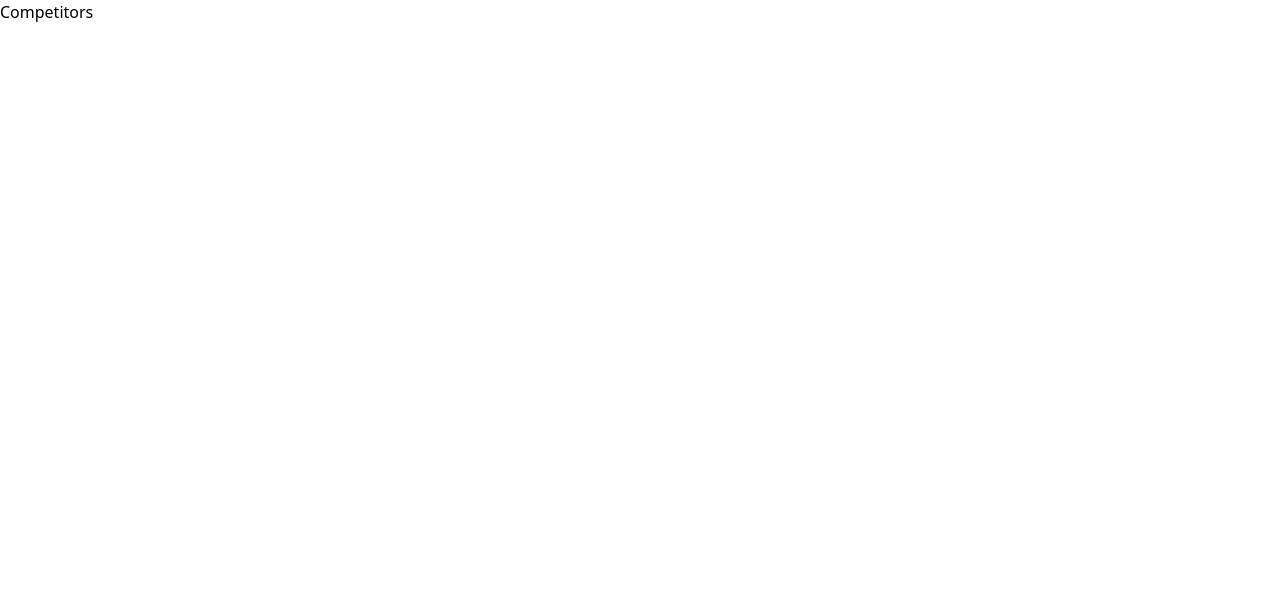
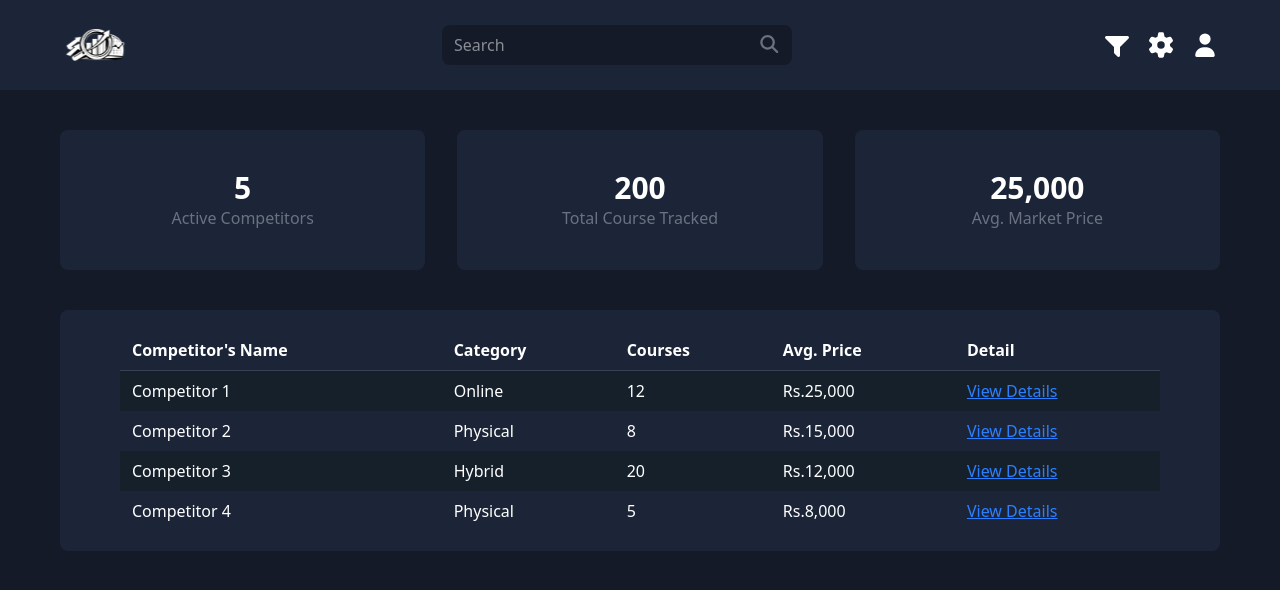
Before and after one commit to GKisi27/Market-Competitor-Analyzer, a React app in the folder frontend/: page /competitors in a window 1280 px wide. Shown: the top 590 px of the page. Built offline with nearby package versions, Linux system fonts and the light colour scheme; the HTML template or start-up script is replaced by a standard one.

Commit message:
pages created

```diff
--- /dev/null
+++ b/frontend/src/components/CompetitorDetail.jsx
@@ -0,0 +1,41 @@
+import React from "react";
+import { FontAwesomeIcon } from "@fortawesome/react-fontawesome";
+import {
+  faEnvelope,
+  faGlobe,
+  faLocation,
+} from "@fortawesome/free-solid-svg-icons";
+
+const CompetitorDetail = () => {
+  return (
+    <div>
+      <div className="mt-[60px] bg-[#1B2537] h-[300px] rounded-lg p-6 mx-15 text-white flex items-center">
+        <div className="flex items-center gap-4">
+          <h1 className="h-[150px] w-[150px] bg-gray-300 rounded-lg flex items-center justify-center text-black">
+            Logo
+          </h1>
+          <div>
+            <h2 className="font-bold text-xl">TechPro Academy</h2>
+            <div className="flex items-center gap-4">
+              <div className="flex items-center gap-2">
+                <FontAwesomeIcon icon={faEnvelope} />
+                <p>Techproacademy@gmail.com</p>
+              </div>
+              <div className="flex items-center gap-2">
+                <FontAwesomeIcon icon={faLocation} />
+                <p>Suryabinayak-3, Bhaktapur</p>
+              </div>
+              <p>EST. 1994</p>
+            </div>
+            <div className="flex items-center gap-2 text-blue-400 underline">
+              <FontAwesomeIcon icon={faGlobe} />
+              <p>WWW.TechProAcademy.com</p>
+            </div>
+          </div>
+        </div>
+      </div>
+    </div>
+  );
+};
+
+export default CompetitorDetail;
--- /dev/null
+++ b/frontend/src/components/CompetitorList.jsx
@@ -0,0 +1,47 @@
+import React from 'react'
+import { Link, useNavigate } from 'react-router-dom'
+
+const dummyCompetitors = [
+  { id: 1, name: 'Competitor 1', category: 'Online', courses: 12, avgPrice: 'Rs.25,000' },
+  { id: 2, name: 'Competitor 2', category: 'Physical', courses: 8, avgPrice: 'Rs.15,000' },
+  { id: 3, name: 'Competitor 3', category: 'Hybrid', courses: 20, avgPrice: 'Rs.12,000' },
+  { id: 4, name: 'Competitor 4', category: 'Physical', courses: 5, avgPrice: 'Rs.8,000' },
+]
+
+const CompetitorList = () => {
+
+  return (
+    <div className="bg-[#1B2537] mt-10 rounded-lg px-15 py-5 mx-15 text-white">
+      <div className="overflow-x-auto">
+        <table className="min-w-full text-left">
+          <thead>
+            <tr className="border-b border-gray-700">
+              <th className="py-2 px-3">Competitor's Name</th>
+              <th className="py-2 px-3">Category</th>
+              <th className="py-2 px-3">Courses</th>
+              <th className="py-2 px-3">Avg. Price</th>
+              <th className="py-2 px-3">Detail</th>
+            </tr>
+          </thead>
+          <tbody>
+            {dummyCompetitors.map((c) => (
+              <tr key={c.id} className="odd:bg-[#16202b]">
+                <td className="py-2 px-3">{c.name}</td>
+                <td className="py-2 px-3">{c.category}</td>
+                <td className="py-2 px-3">{c.courses}</td>
+                <td className="py-2 px-3">{c.avgPrice}</td>
+                <Link to={`/competitors/${c.id}`}>
+                  <td className="py-2 px-3 text-blue-500 underline cursor-pointer">
+                    View Details
+                  </td>
+                </Link>
+              </tr>
+            ))}
+          </tbody>
+        </table>
+      </div>
+    </div>
+  )
+}
+
+export default CompetitorList
--- /dev/null
+++ b/frontend/src/components/CompetitorReport.jsx
@@ -0,0 +1,43 @@
+import React from "react";
+import { Link } from "react-router-dom";
+
+const CompetitorReport = () => {
+  return (
+    <div className="text-white px-15 mt-10">
+
+      <div className="flex justify-between items-center gap-8">
+        <Link
+          to="/"
+          className="bg-[#1B2537] w-1/3 h-35 px-10 py-5 rounded-lg flex justify-center place-items-center"
+        >
+          <div className="flex flex-col items-center">
+            <h2 className="text-3xl font-bold">5</h2>
+            <p className="text-gray-500">Active Competitors</p>
+          </div>
+        </Link>
+
+        <Link
+          to="/"
+          className="bg-[#1B2537] w-1/3 h-35 px-10 py-5 rounded-lg flex justify-center place-items-center"
+        >
+          <div className="flex flex-col items-center">
+            <h2 className="text-3xl font-bold">200</h2>
+            <p className="text-gray-500">Total Course Tracked</p>
+          </div>
+        </Link>
+
+        <Link
+          to="/"
+          className="bg-[#1B2537] w-1/3 h-35 px-10 py-5 rounded-lg flex justify-center place-items-center"
+        >
+          <div className="flex flex-col items-center">
+            <h2 className="text-3xl font-bold">25,000</h2>
+            <p className="text-gray-500">Avg. Market Price</p>
+          </div>
+        </Link>
+      </div>
+    </div>
+  );
+};
+
+export default CompetitorReport;
--- a/frontend/src/components/Navbar.jsx
+++ b/frontend/src/components/Navbar.jsx
@@ -26,7 +26,7 @@
         <div className='bg-[#141A28] w-87.5 h-10 p-3 rounded-lg flex justify-between items-center '>
             {/* <p className='text-gray-500'>Search</p> */}
             <input className='text-white w-4/5 outline-none'
-            placeholder='search'
+            placeholder='Search'
 
              onChange={(e)=>{
                 setSearchtext(e.target.value)
--- a/frontend/src/components/Reports.jsx
+++ b/frontend/src/components/Reports.jsx
@@ -13,7 +13,7 @@
       <p className="mb-1">key performance</p>
 
       {/* section where price index gap and cmpetitors are shhown */}
-      <div className="flex justify-between items-center gap-15">
+      <div className="flex justify-between items-center gap-8">
         {/* price index card */}
         <Link
           to="/price-index"
--- /dev/null
+++ b/frontend/src/components/TopCourses.jsx
@@ -0,0 +1,36 @@
+import React from 'react'
+import { FontAwesomeIcon } from '@fortawesome/react-fontawesome'
+import { faClock as Clock } from '@fortawesome/free-regular-svg-icons'
+
+const courses = [
+  { id: 1, name: 'Data Science with Python', price: 'Rs. 25,000', duration: '4 Months' },
+  { id: 2, name: 'React', price: 'Rs. 15,000', duration: '2 Months' },
+  { id: 3, name: 'Mern Fullstack', price: 'Rs. 40,000', duration: '5 Months' },
+  { id: 4, name: 'Artificial Intelligence', price: 'Rs. 20,000', duration: '3 Months' },
+]
+
+const TopCourses = () => {
+  return (
+    <div className="bg-[#1B2537] rounded-lg p-6 text-white mt-10 mx-15">
+      <h2 className="text-xl font-semibold mb-6">Top Courses :</h2>
+      <div className="space-y-4">
+        {courses.map((course) => (
+          <div className="bg-[#16202b] rounded-lg p-4 flex justify-between items-center">
+            <div>
+              <p className="text-sm font-medium">{course.name}</p>
+            </div>
+            <div className="flex items-center gap-6">
+              <span className="text-sm font-semibold">{course.price}</span>
+              <div className="flex items-center gap-2">
+                <FontAwesomeIcon icon={Clock} className="w-4 h-4" />
+                <span className="text-sm">{course.duration}</span>
+              </div>
+            </div>
+          </div>
+        ))}
+      </div>
+    </div>
+  )
+}
+
+export default TopCourses
--- a/frontend/src/pages/Competitors.jsx
+++ b/frontend/src/pages/Competitors.jsx
@@ -1,8 +1,16 @@
 import React from 'react'
+import Navbar from '../components/Navbar'
+import Reports from '../components/Reports'
+import CompetitorReport from '../components/CompetitorReport'
+import CompetitorList from '../components/CompetitorList'
 
 const Competitors = () => {
   return (
-    <div>Competitors</div>
+    <div className='bg-[#141A28] w-full min-h-screen'>
+      <Navbar/>
+      <CompetitorReport/>
+      <CompetitorList/>
+    </div>
   )
 }
 
--- a/frontend/src/pages/CompetitorsDetails.jsx
+++ b/frontend/src/pages/CompetitorsDetails.jsx
@@ -1,9 +1,16 @@
-import React from 'react'
+import React from "react";
+import Navbar from "../components/Navbar";
+import CompetitorDetail from "../components/CompetitorDetail";
+import TopCourses from "../components/TopCourses";
 
 const CompetitorsDetails = () => {
   return (
-    <div>CompetitorsDetails</div>
-  )
-}
+    <div className="bg-[#141A28] w-full">
+      <Navbar />
+      <CompetitorDetail />
+      <TopCourses/>
+    </div>
+  );
+};
 
-export default CompetitorsDetails
+export default CompetitorsDetails;
```
Also changed, not shown: frontend/src/components/README.md (deleted), frontend/src/index.css (line endings or trailing spaces), 2 other files (tests, documents, lock files or other folders).
